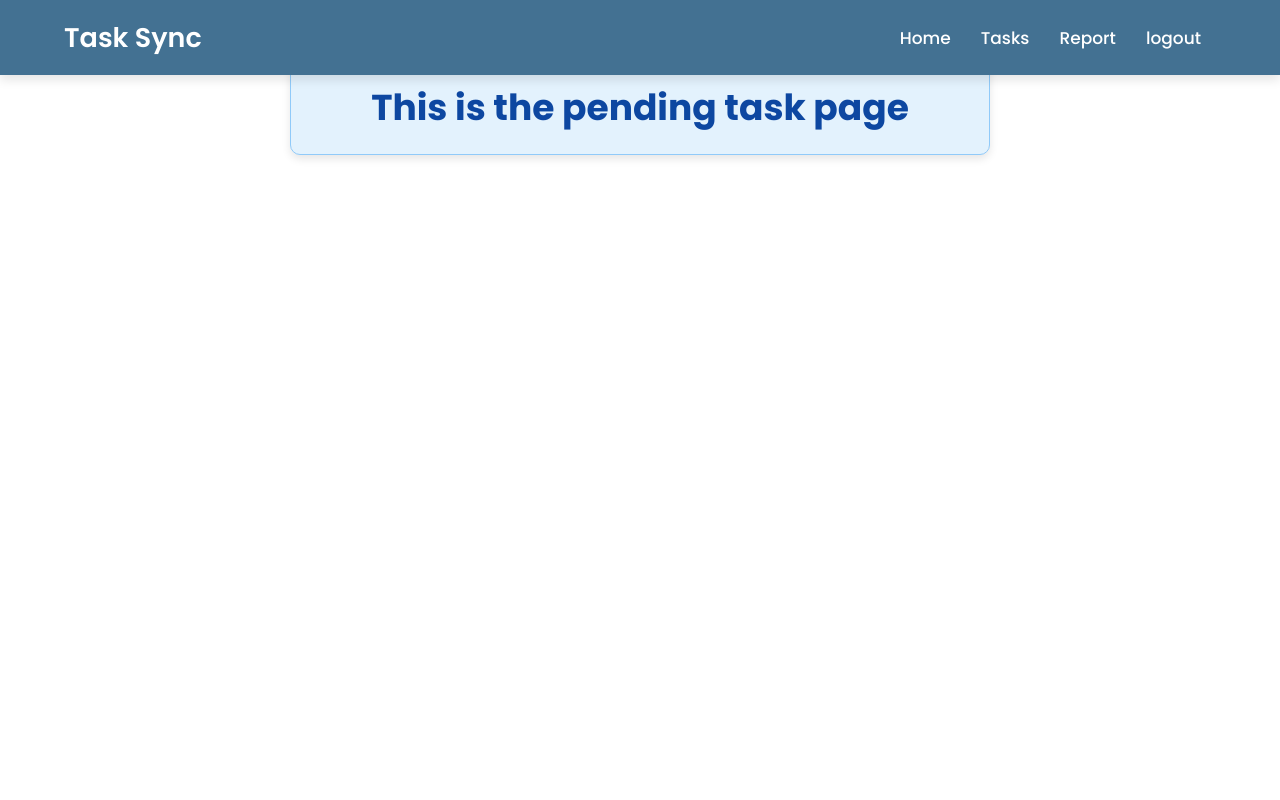
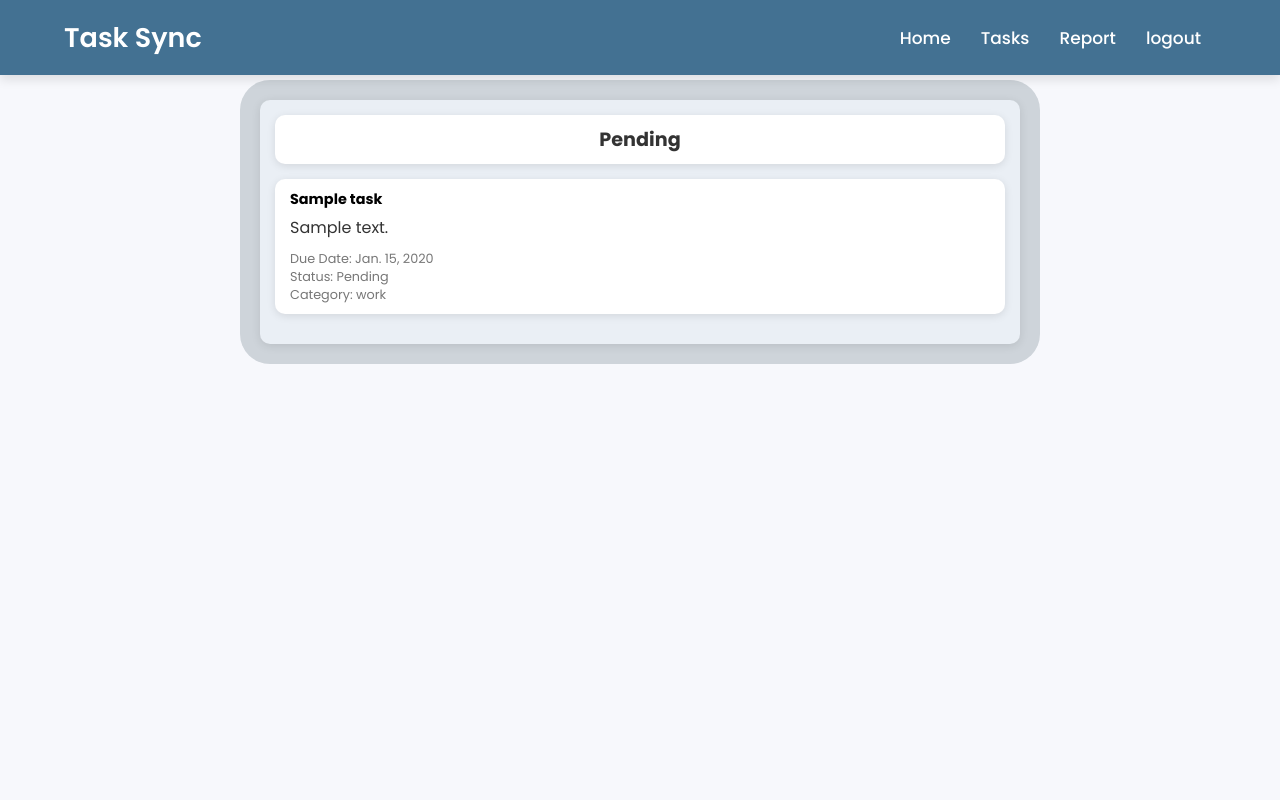
Before and after one commit to ArjunYuvraj/Django-Project, a Django app: page /task/view_pending_task/ in a window 1280 px wide. Run offline with Django 5.2, Linux system fonts and the light colour scheme; tables that the repository leaves empty hold one stand-in row (values such as "Sample post").

Commit message:
feature: created dedicated categorization with all the status tasks

```diff
--- a/frontend/templates/view_pending_task.html
+++ b/frontend/templates/view_pending_task.html
@@ -1,14 +1,34 @@
 {% extends "base.html" %}
+
+{% block title %}Home{% endblock %}
+
+{% block extra_head %}
+    {% load static %}
+    <link rel="stylesheet" href="{% static 'css/view_Pending_task.css' %}">
+{% endblock %}
+
+{% block content %}
+    <div class="task-board">
+
+
+    <div class="column">
+        <div class="column-header">
+            <h2>Pending</h2>
+        </div>
+        {% for detail in details %}
+        {% if detail.status == 'Pending' %}
+        <div class="card">
+            <div class="category">{{ detail.title }}</div>
+            <div class="title">{{ detail.description }}</div>
+            <div class="footer">Due Date: {{ detail.due_date }}</div>
+            <div class="footer">Status: {{ detail.status }}</div>
+            <div class="footer">Category: {{ detail.category }}</div>
+        </div>
+        {% endif %}
+        {% endfor %}
+    </div>
 
 
 
-{% block extra_head %}
-    {% load static %}
-    <link rel="stylesheet" href="{% static 'css/view_pending_task.css' %}">
+
 {% endblock %}
-
-{% block content %}
-    <div class="view_pending_task-container">
-        <h1>This is the pending task page</h1>
-    </div>
-{% endblock %}
--- a/static/css/view_pending_task.css
+++ b/static/css/view_pending_task.css
@@ -1,29 +1,98 @@
-/* Styles specific to the task page */
-
-/* Container for task page content */
-.view_pending_task-container {
-    background-color: #e3f2fd; /* Light blue background */
-    padding: 25px;
-    border-radius: 10px; /* Rounded corners */
-    text-align: center; /* Center align text */
-    margin: 20px auto; /* Center container horizontally */
-    max-width: 700px; /* Limit maximum width */
-    border: 1px solid #90caf9; /* Light blue border */
-    box-shadow: 0 4px 8px rgba(0, 0, 0, 0.1); /* Subtle shadow effect */
-    transition: box-shadow 0.3s ease, transform 0.3s ease; /* Smooth transition for shadow and scaling */
+body {
+    font-family: Arial, sans-serif;
+    background-color: #f7f8fc;
+    margin: 0;
+    padding: 20px;
+    height: 100vh;
+    width: 100%;
+    display: flex;
+    justify-content: center;
 }
 
-/* Style for h1 tag */
-.view_pending_task-container h1 {
-    color: #0d47a1; /* Dark blue text color */
-    font-size: 36px; /* Font size */
-    margin: 0; /* Remove default margin */
-    font-weight: bold; /* Bold text */
-    line-height: 1.2; /* Adjust line height for readability */
+.task-board {
+    display: flex;
+    gap: 20px;
+    background-color: #ced4da;
+    padding: 20px;
+    border-radius: 30px;
+    height: fit-content;
+    width: 800px;
 }
 
-/* Hover effects */
-.view_pending_task-container:hover {
-    box-shadow: 0 6px 12px rgba(0, 0, 0, 0.2); /* Slightly increase shadow on hover */
-    transform: scale(1.02); /* Slightly enlarge the container */
+.column {
+    background-color: #eaeff5;
+    padding: 15px;
+    border-radius: 10px;
+    width: 100%;
+    box-shadow: 0 2px 10px rgba(0, 0, 0, 0.1);
 }
+
+.column-header {
+    background-color: white;
+    border-radius: 10px;
+    padding: 10px 15px;
+    margin-bottom: 15px;
+    box-shadow: 0 2px 8px rgba(0, 0, 0, 0.1);
+    text-align: center;
+}
+
+
+.column-header h2 {
+    font-size: 1.2em;
+    color: #333;
+    margin: 0;
+}
+
+.card {
+    background-color: white;
+    border-radius: 10px;
+    padding: 10px 15px;
+    margin-bottom: 15px;
+    box-shadow: 0 2px 8px rgba(0, 0, 0, 0.1);
+}
+
+.card .category {
+    font-size: 0.9em;
+    color: #000;
+    font-weight: bold;
+    margin-bottom: 5px;
+}
+
+.card .title {
+    font-size: 1em;
+    color: #333;
+    margin-bottom: 10px;
+}
+
+.card .footer {
+    display: flex;
+    justify-content: space-between;
+    font-size: 0.8em;
+    color: #777;
+}
+
+.card .footer .date,
+.card .footer .comments,
+.card .footer .views {
+    display: flex;
+    align-items: center;
+}
+
+.card .footer .comments::before,
+.card .footer .views::before {
+    content: '';
+    display: inline-block;
+    width: 12px;
+    height: 12px;
+    margin-right: 5px;
+    background-color: #ccc;
+    border-radius: 50%;
+}
+
+.card .footer .comments::before {
+    background-color: #000; /* Example color for comments */
+}
+
+.card .footer .views::before {
+    background-color: #e2e8f0; /* Example color for views */
+}
--- a/task/views.py
+++ b/task/views.py
@@ -29,13 +29,22 @@ def report(request):
 
 
 def view_completed_task(request):
-    return render(request, 'view_completed_task.html')
+    details = Task.objects.filter(status='Completed')
+    return render(request, 'view_completed_task.html', {
+        'details': details,
+        })
 
 def view_pending_task(request):
-    return render(request, 'view_pending_task.html')
+    details = Task.objects.filter(status='Pending')
+    return render(request, 'view_pending_task.html', {
+        'details': details,
+        })
 
 def view_inprogress_task(request):
-    return render(request, 'view_inprogress_task.html')
+    details = Task.objects.filter(status='In Progress')
+    return render(request, 'view_inprogress_task.html', {
+        'details': details,
+        })
 
 def add_task(request):
     if request.method == "POST":
```
Also changed, not shown: frontend/templates/view_completed_task.html (+23 -3 lines), frontend/templates/view_inprogress_task.html (+23 -3 lines), static/css/view_completed_task.css (+93 -24 lines), static/css/view_inprogress_task.css (+93 -24 lines).
